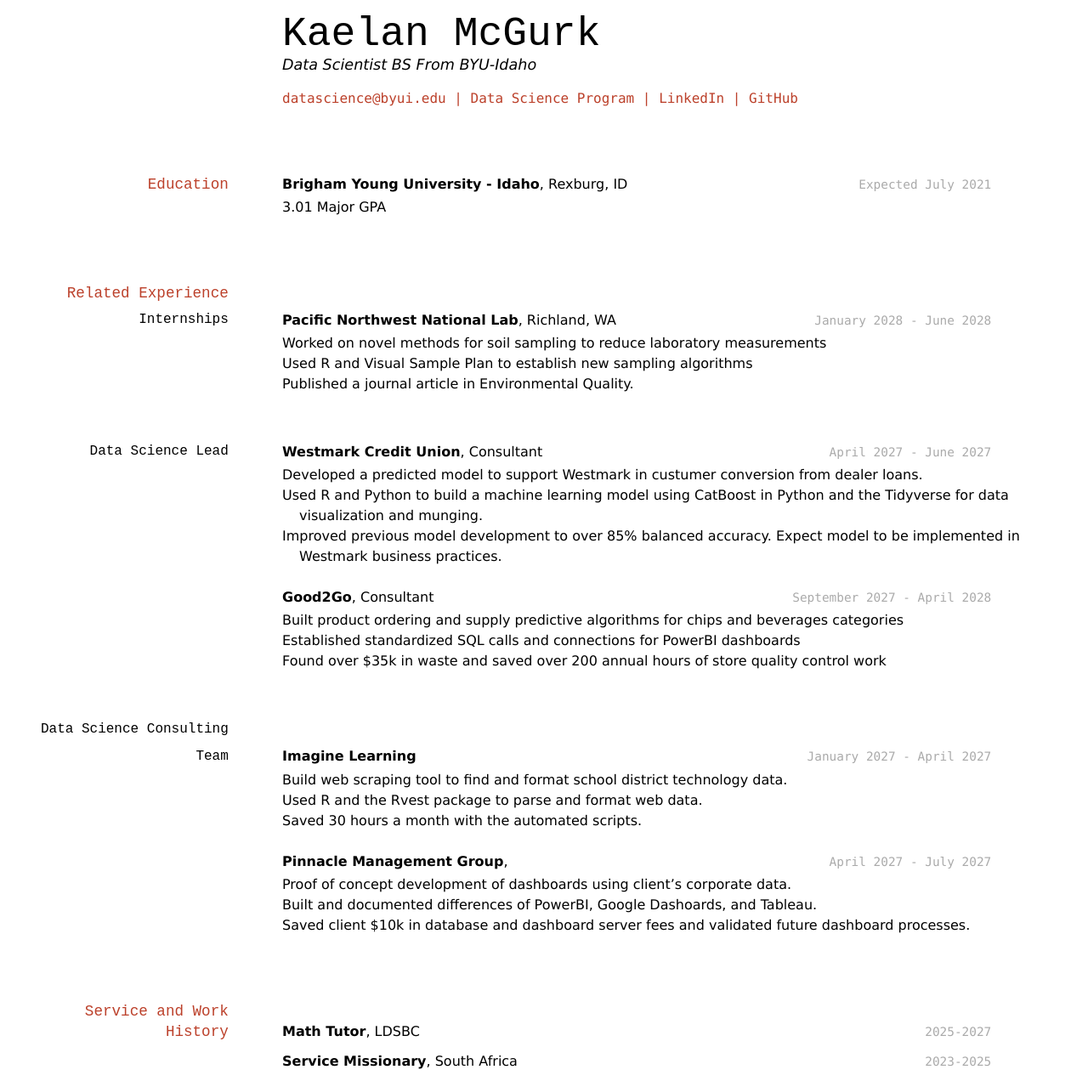
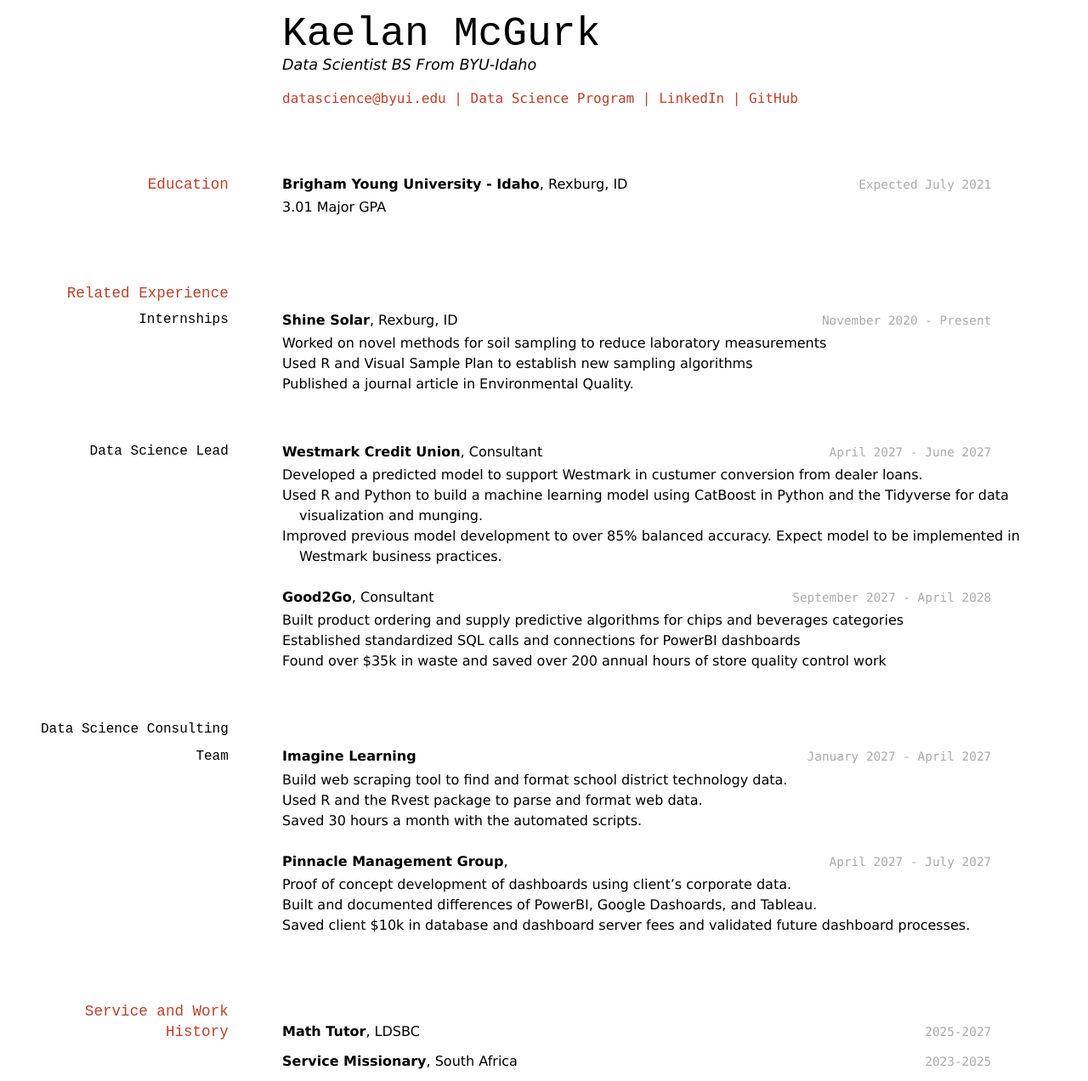
Before and after one commit to kaelanmcgurk/kaelanMcGurkResume, a Jekyll site: the page built from docs/index.md, in a window 1280 px wide. Shown: the whole page at 85% size. Built offline with Jekyll 4.4.1, drawn with Linux system fonts in a browser that asks for light colours.

Commit message:
Update index.md

```diff
--- a/docs/index.md
+++ b/docs/index.md
@@ -26,8 +26,8 @@ __Brigham Young University - Idaho__, Rexburg, ID
 
 ### Internships
 
-`January 2028 - June 2028`
-__Pacific Northwest National Lab__, Richland, WA
+`November 2020 - Present`
+__Shine Solar__, Rexburg, ID
 
 - Worked on novel methods for soil sampling to reduce laboratory measurements
 - Used R and Visual Sample Plan to establish new sampling algorithms
```
